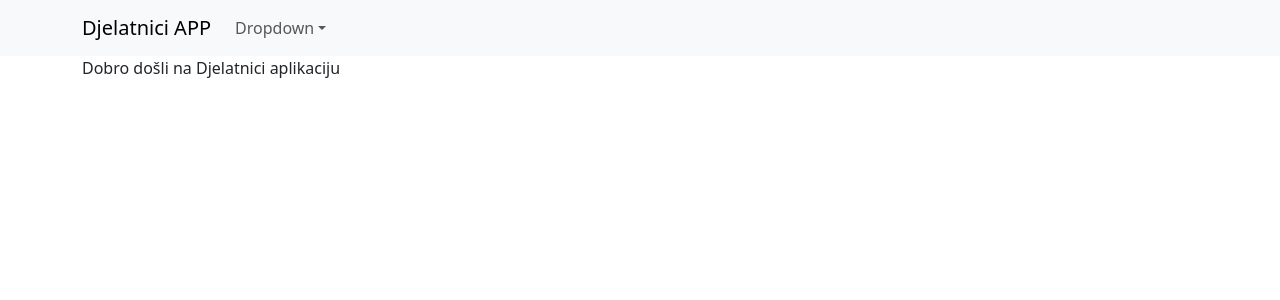
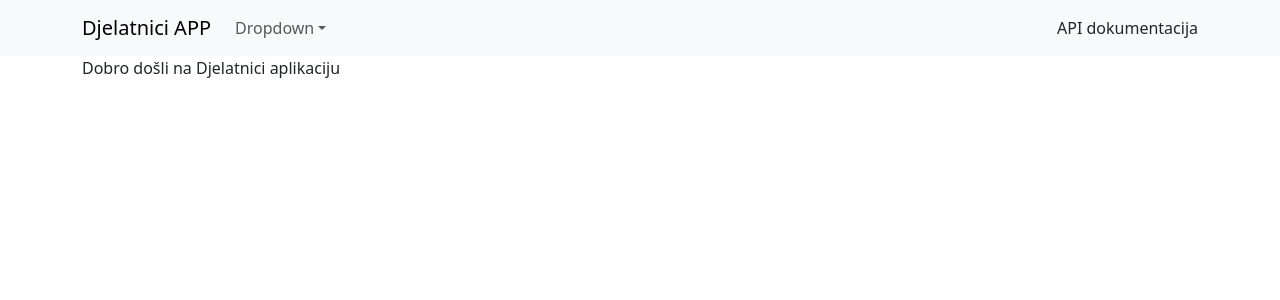
Before and after one commit to Mili666999/ZavrsniWP2, a React (Vite) app in the folder Frontend/: page / in a window 1280 px wide. Shown: the top 300 px of the page. Built offline with nearby package versions, Linux system fonts and the light colour scheme.

Commit message:
Link za API dokumentaciju

```diff
--- a/Frontend/src/components/NavBar.jsx
+++ b/Frontend/src/components/NavBar.jsx
@@ -32,7 +32,11 @@ function NavBar() {
                 Fotografije
                 </NavDropdown.Item>
             </NavDropdown>
+
           </Nav>
+          </Navbar.Collapse>
+          <Navbar.Collapse className="justify-content-end">
+          <Nav.Link target="_blank" href="https://djelatnici-001-site1.ltempurl.com/swagger/index.html">API dokumentacija</Nav.Link>
         </Navbar.Collapse>
       </Container>
     </Navbar>
```
